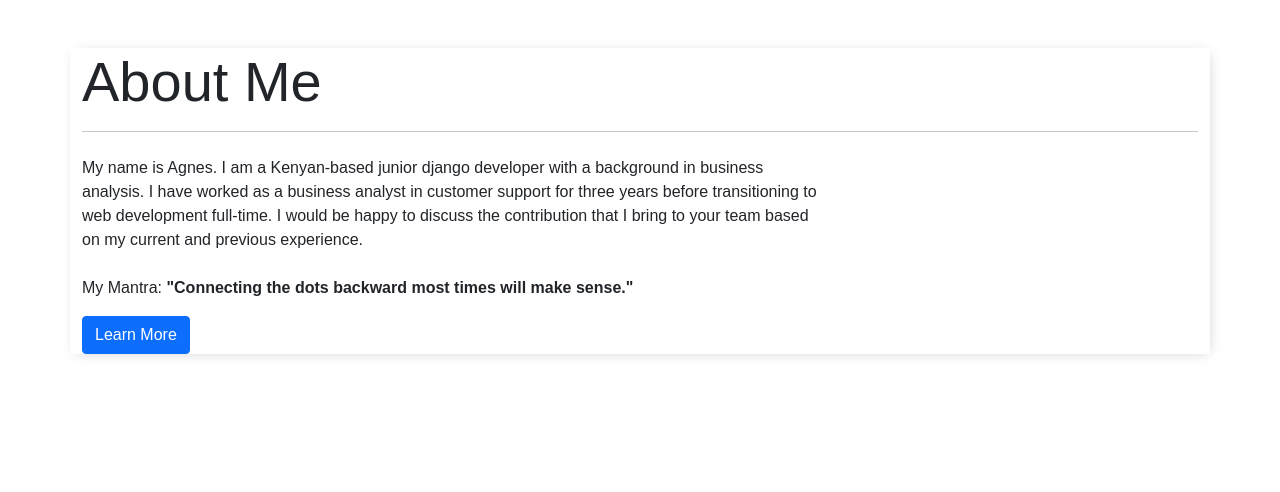
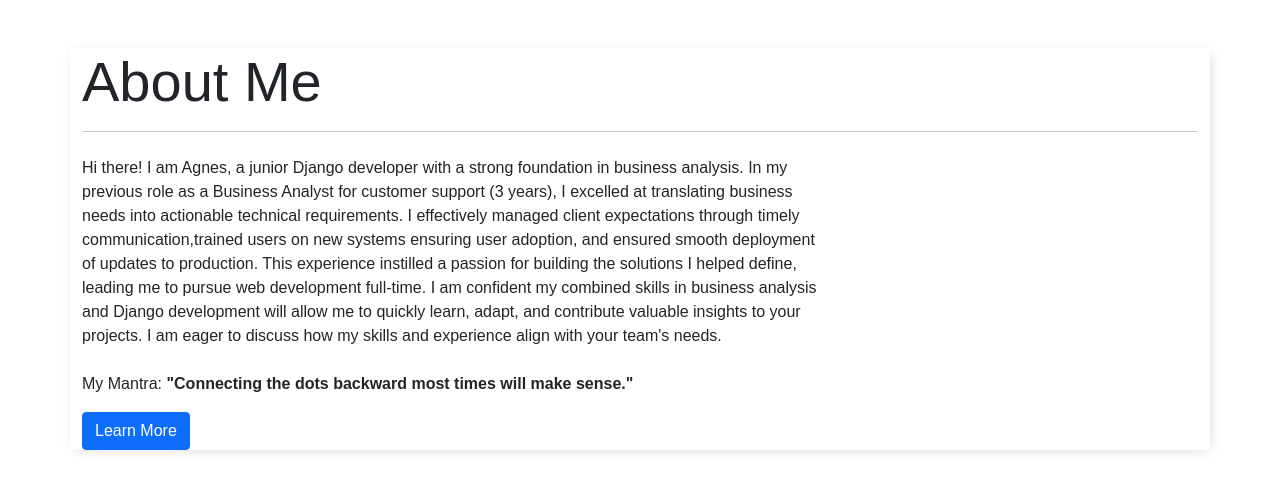
Before and after one commit to aghee/portfolio, a Django app: page /about/ in a window 1280 px wide. Shown: the part 90-582 px from the top of the page. Run offline with Django 5.2, Linux system fonts and the light colour scheme; parts of the project's set-up code (start-up, migrations or seed data) failed here and were passed over; some web fonts are replaced.

Commit message:
rephrase about me details

```diff
--- a/portfolio/templates/about.html
+++ b/portfolio/templates/about.html
@@ -20,10 +20,15 @@ About
         <hr class="mb-4">
         <div class="row">
             <div class="col-md-8">
-                <p>My name is Agnes. I am a Kenyan-based junior django developer with a background in business analysis.
-                    I have worked as a business analyst in customer support for three years before transitioning to web
-                    development full-time. I would be happy to discuss the contribution that I bring to your team based
-                    on my current and previous experience. <br> <br>
+                <p>Hi there! I am Agnes, a junior Django developer with a strong foundation in business analysis. In my
+                    previous role as a Business Analyst for customer support (3 years), I excelled at translating
+                    business needs into actionable technical requirements. I effectively managed client expectations
+                    through timely communication,trained users on new systems ensuring user adoption, and ensured smooth
+                    deployment of updates to production. This experience instilled a passion for building the solutions
+                    I helped define, leading me to pursue web development full-time. I am confident my combined skills
+                    in business analysis and Django development will allow me to quickly learn, adapt, and contribute
+                    valuable insights to your projects. I am eager to discuss how my skills and experience align with
+                    your team's needs. <br> <br>
                     My Mantra: <b>"Connecting the dots backward most times will make sense."</b>
                 </p>
                 <a href="https://github.com/aghee/django_projects" target="_blank" class="btn btn-primary">Learn
```
